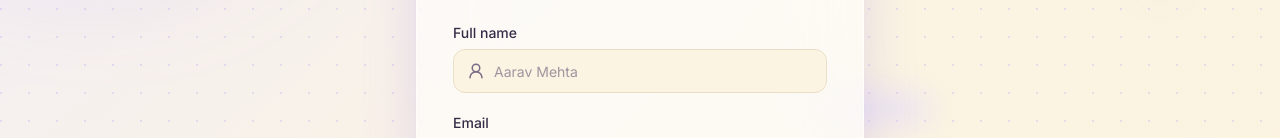
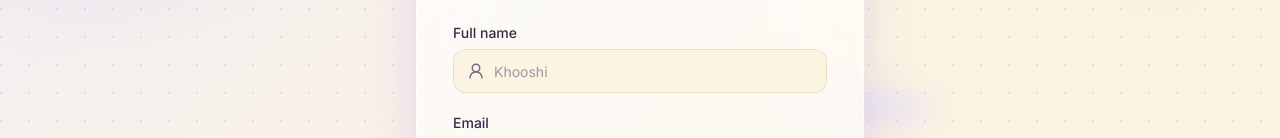
Before and after one commit to parigohel07/Odoo-Hackathon-, a React (Vite) app: page /register in a window 1280 px wide. Shown: the part 300-438 px from the top of the page. Built offline with nearby package versions, Linux system fonts and the light colour scheme.

Commit message:
Rename demo user to Khooshi

```diff
--- a/src/data/mockData.js
+++ b/src/data/mockData.js
@@ -10,9 +10,9 @@
 
 export const DEMO_USER = {
   id: 'u-001',
-  name: 'Aarav Mehta',
-  email: 'aarav.mehta@example.com',
-  initials: 'AM',
+  name: 'Khooshi',
+  email: 'khooshi@example.com',
+  initials: 'K',
   bio: 'Collecting sunsets, one city at a time.',
 }
 
--- a/src/pages/auth/Register.jsx
+++ b/src/pages/auth/Register.jsx
@@ -67,7 +67,7 @@ export default function Register() {
         <Input
           label="Full name"
           icon={UserRound}
-          placeholder="Aarav Mehta"
+          placeholder="Khooshi"
           autoComplete="name"
           value={form.name}
           onChange={update('name')}
```
